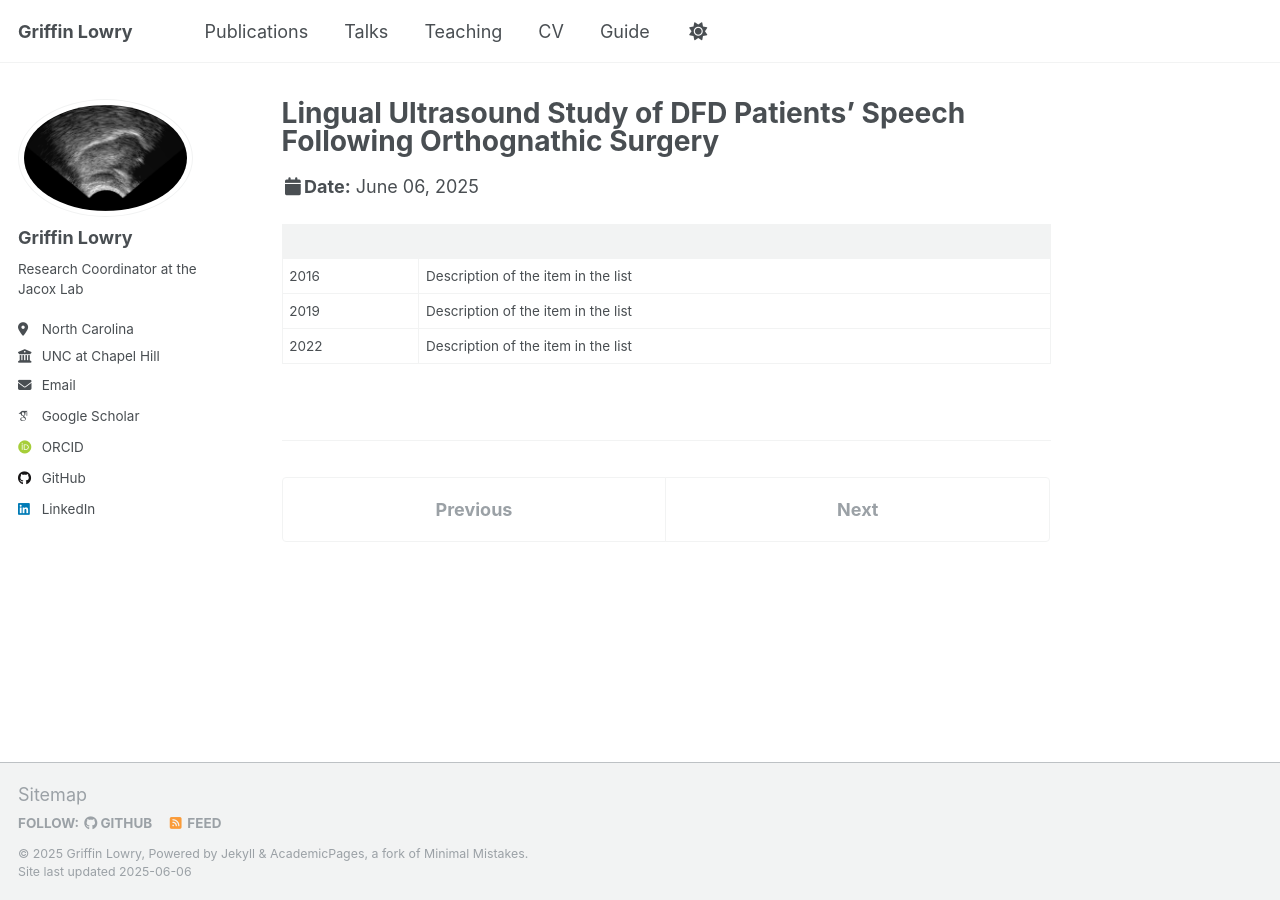
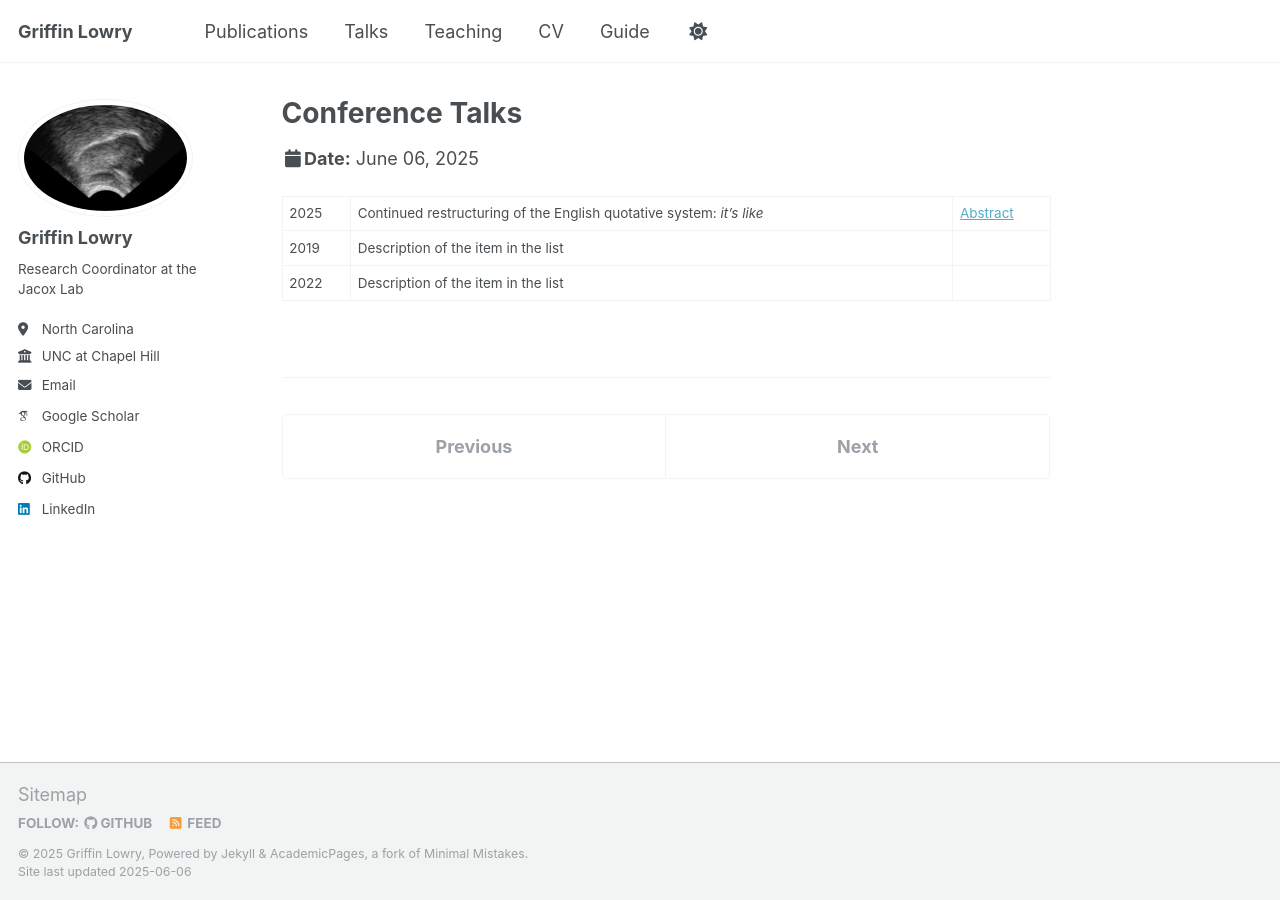
Before and after one commit to griffinlowry/griffinlowry.github.io, a Jekyll site: the page built from _talks/conference_talks.md, in a window 1280 px wide. Built offline with Jekyll 4.4.1, drawn with Linux system fonts in a browser that asks for light colours; some web fonts are replaced.

Commit message:
Update conference_talks.md

```diff
--- a/_talks/conference_talks.md
+++ b/_talks/conference_talks.md
@@ -1,11 +1,10 @@
 ---
-title: "Lingual Ultrasound Study of DFD Patients’ Speech Following Orthognathic Surgery"
+title: "Conference Talks"
 collection: talks
 type: "Poster"
 permalink: /talks/conference_talks
 ---
-|        |                                                              |
-| ------ | ------------------------------------------------------------ |
-| 2016   | Description of the item in the list                          |
+
+| 2025   | Continued restructuring of the English quotative system: *it's like*| [Abstract](https://griffinlowry.github.io/files/abstract_nwav_like.pdf) |
 | 2019   | Description of the item in the list                          |
 | 2022   | Description of the item in the list                          |
```
